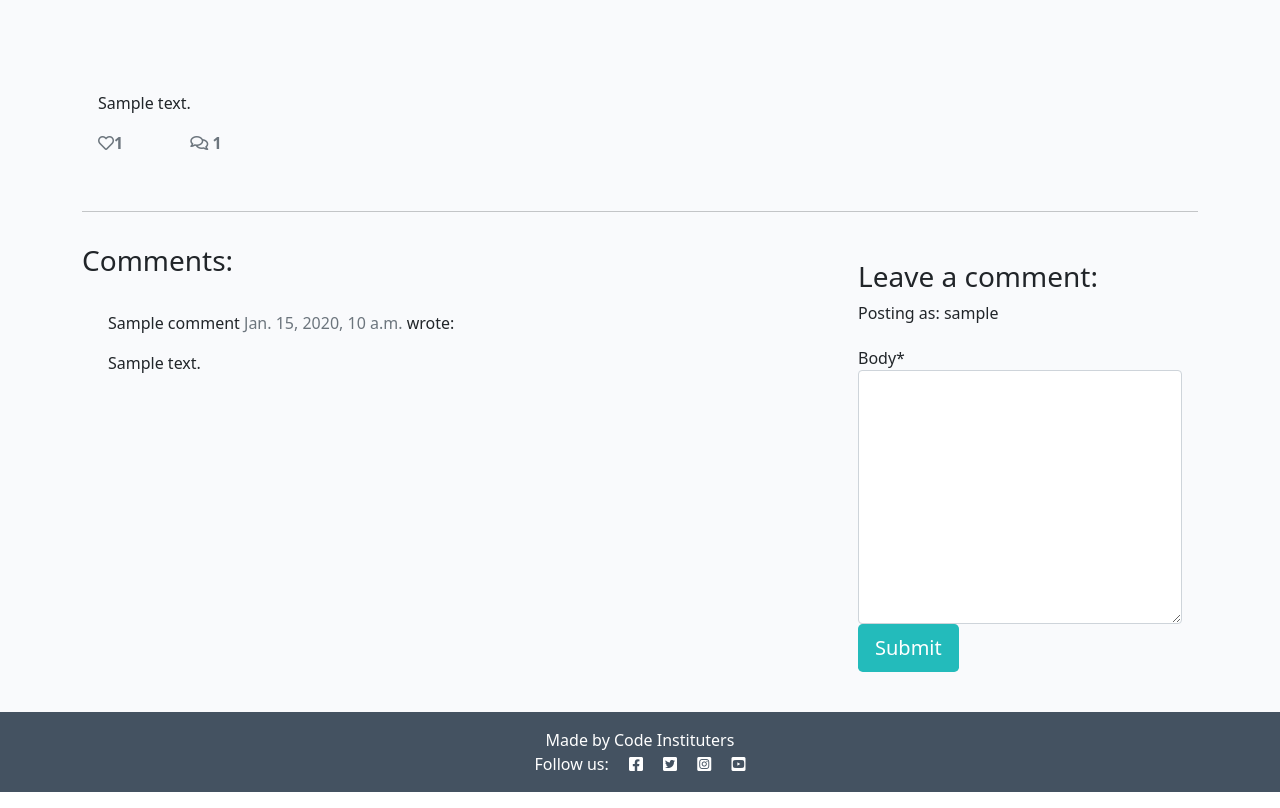
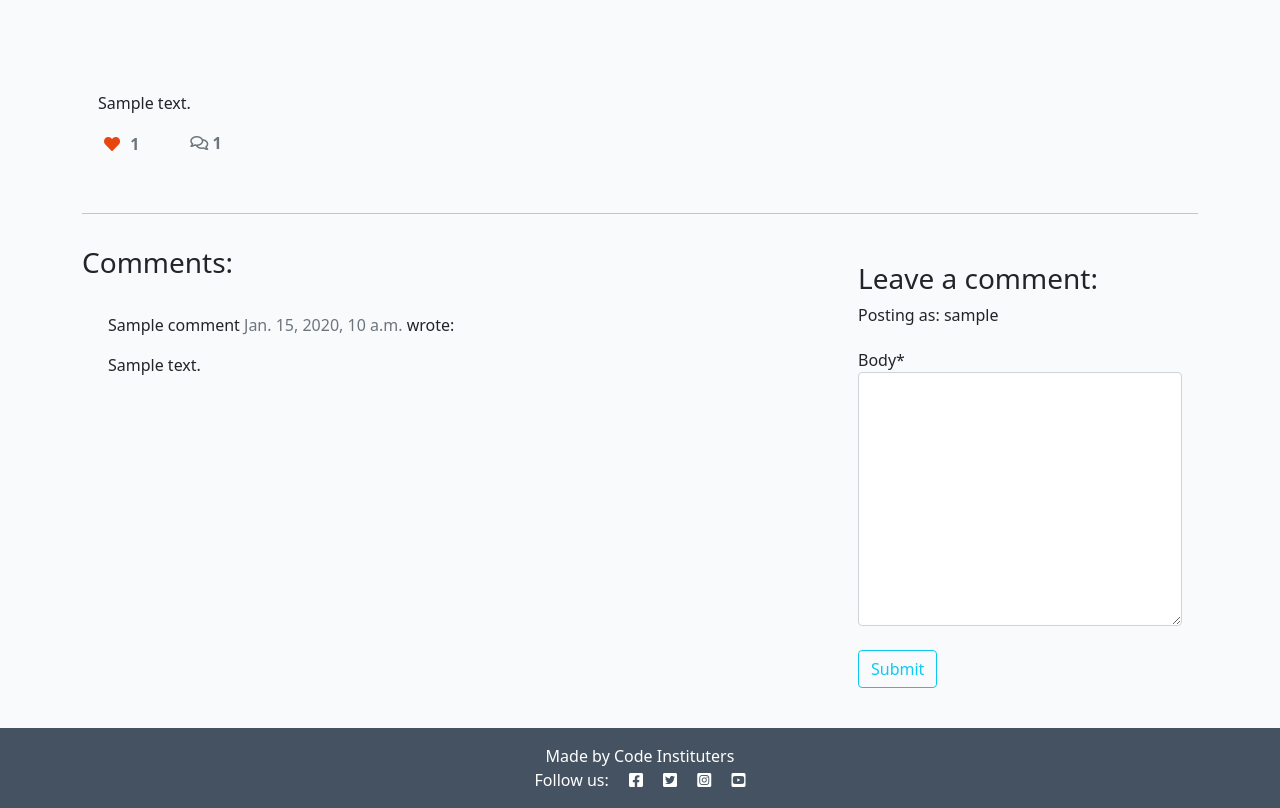
Before and after one commit to LucaDP07/TravelBlog, a Django app: a page that uses templates/post_detail.html in a window 1280 px wide. Shown: the part 281-1089 px from the top of the page. Run offline with Django 3.2, Linux system fonts and the light colour scheme; a user stored in the database is signed in; tables that the repository leaves empty hold one stand-in row (values such as "Sample post"); some libraries are stand-ins or nearby versions.

Commit message:
add like button and views

```diff
--- a/blog/urls.py
+++ b/blog/urls.py
@@ -4,4 +4,5 @@ from django.urls import path
 urlpatterns = [
     path('', views.PostList.as_view(), name='home'),
     path('<slug:slug>/', views.PostDetail.as_view(), name='post_detail'),
+    path('like/<slug:slug>', views.PostLike.as_view(), name='post_like'),
 ]
--- a/blog/views.py
+++ b/blog/views.py
@@ -1,5 +1,6 @@
-from django.shortcuts import render, get_object_or_404
+from django.shortcuts import render, get_object_or_404, reverse
 from django.views import generic, View
+from django.http import HttpResponseRedirect
 from .models import Post
 from .forms import CommentForm
 
@@ -65,3 +66,14 @@ class PostDetail(View):
                 "comment_form": CommentForm()
             },
         )
+
+class PostLike(View):
+
+    def post(self, request, slug, *args, **kwargs):
+        post = get_object_or_404(Post, slug=slug)
+        if post.likes.filter(id=request.user.id).exists():
+            post.likes.remove(request.user)
+        else:
+            post.likes.add(request.user)
+
+        return HttpResponseRedirect(reverse('post_detail', args=[slug]))
--- a/templates/post_detail.html
+++ b/templates/post_detail.html
@@ -34,8 +34,23 @@
                 <div class="row">
 
                     <div class="col-1">
+                        <strong>
+                            {% if user.is_authenticated %}
+                            <form class="d-inline" action="{% url 'post_like' post.slug %}" method="POST">
+                                {% csrf_token %}
+                                {% if liked %}
+                                <button type="submit" name="blogpost_id" value="{{post.slug}}" class="btn-like"><i class="fas fa-heart"></i></button>
+                                {% else %}
+                                <button type="submit" name="blogpost_id" value="{{post.slug}}" class="btn-like"><i class="far fa-heart"></i></button>
+                                {% endif %}
+                            </form>
+                            {% else %}
+                            <span class="text-secondary"><i class="far fa-heart"></i></span>
+                            {% endif %}
                         <!-- The number of likes goes before the closing strong tag -->
-                        <strong class="text-secondary"><i class="far fa-heart"></i>{{ post.number_of_likes}} </strong>
+                        <span class="text-secondary">{{ post.number_of_likes }} </span>
+                        </strong>
+
                     </div>
                     <div class="col-1">
                         {% with comments.count as total_comments %}
@@ -91,7 +106,8 @@
                 <form method="post" style="margin-top: 1.3em;">
                     {{ comment_form |crispy }}
                     {% csrf_token %}
-                    <button type="submit" class="btn btn-signup btn-lg">Submit</button>
+                <br/>
+                    <button type="submit" class="btn btn-outline-info">Submit</button>
                 </form>
 
                 {% endif %}
```
